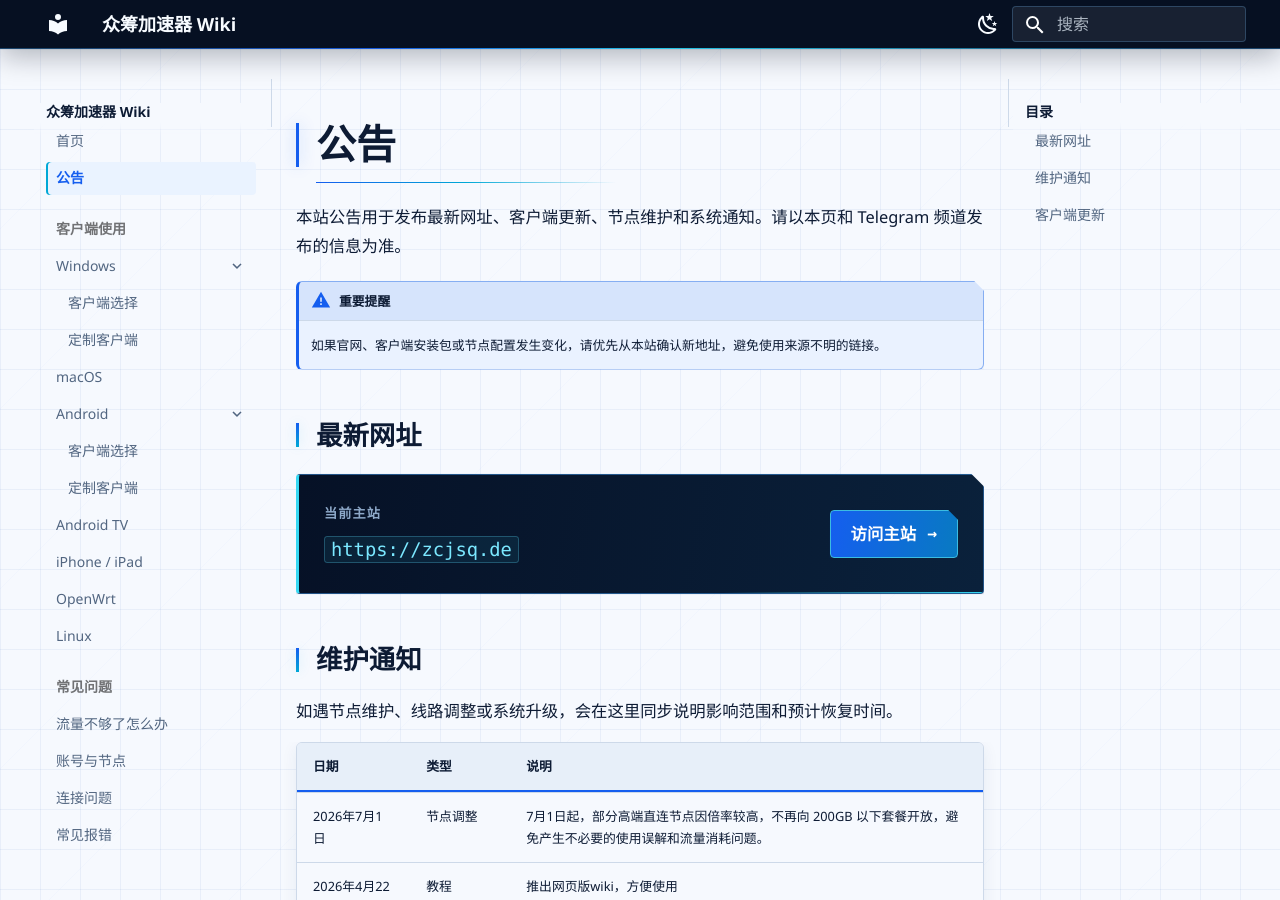
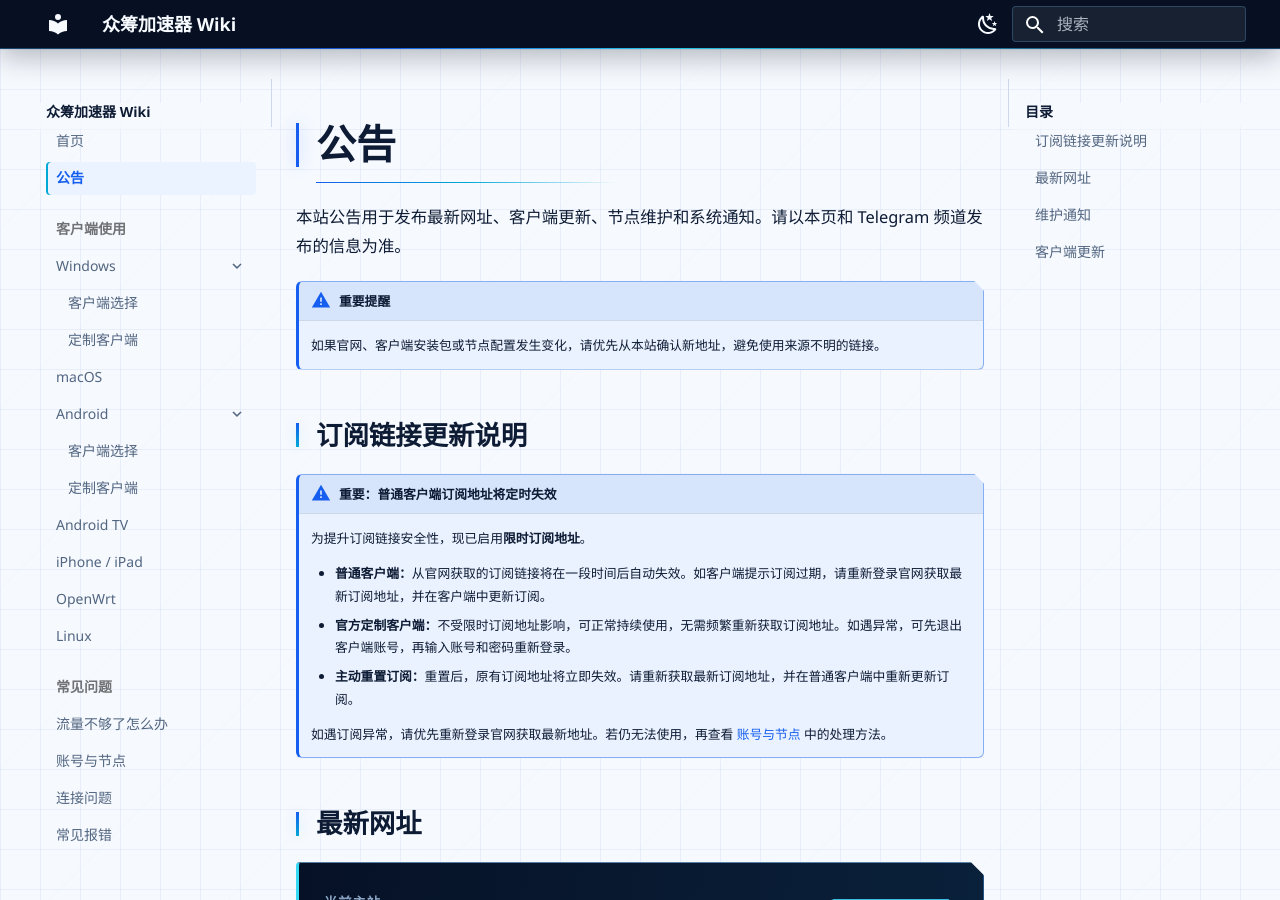
Before and after one commit to Netflixxp/airport-wiki, an MkDocs documentation site: the page built from docs/notice.md, in a window 1280 px wide and 900 px high. Built offline with MkDocs 1.6.1 and Material for MkDocs 9.7.7, drawn with Linux system fonts in a browser that asks for light colours.

Commit message:
Document expiring subscription links

```diff
--- a/docs/notice.md
+++ b/docs/notice.md
@@ -4,6 +4,17 @@
 
 !!! warning "重要提醒"
     如果官网、客户端安装包或节点配置发生变化，请优先从本站确认新地址，避免使用来源不明的链接。
+
+## 订阅链接更新说明 {#subscription-link-update}
+
+!!! warning "重要：普通客户端订阅地址将定时失效"
+    为提升订阅链接安全性，现已启用**限时订阅地址**。
+
+    - **普通客户端：**从官网获取的订阅链接将在一段时间后自动失效。如客户端提示订阅过期，请重新登录官网获取最新订阅地址，并在客户端中更新订阅。
+    - **官方定制客户端：**不受限时订阅地址影响，可正常持续使用，无需频繁重新获取订阅地址。如遇异常，可先退出客户端账号，再输入账号和密码重新登录。
+    - **主动重置订阅：**重置后，原有订阅地址将立即失效。请重新获取最新订阅地址，并在普通客户端中重新更新订阅。
+
+    如遇订阅异常，请优先重新登录官网获取最新地址。若仍无法使用，再查看 [账号与节点](faq/subscribe.md) 中的处理方法。
 
 ## 最新网址
 
```
Also changed, not shown: docs/faq/subscribe.md (+10 -0 lines), docs/index.md (+2 -1 lines).
